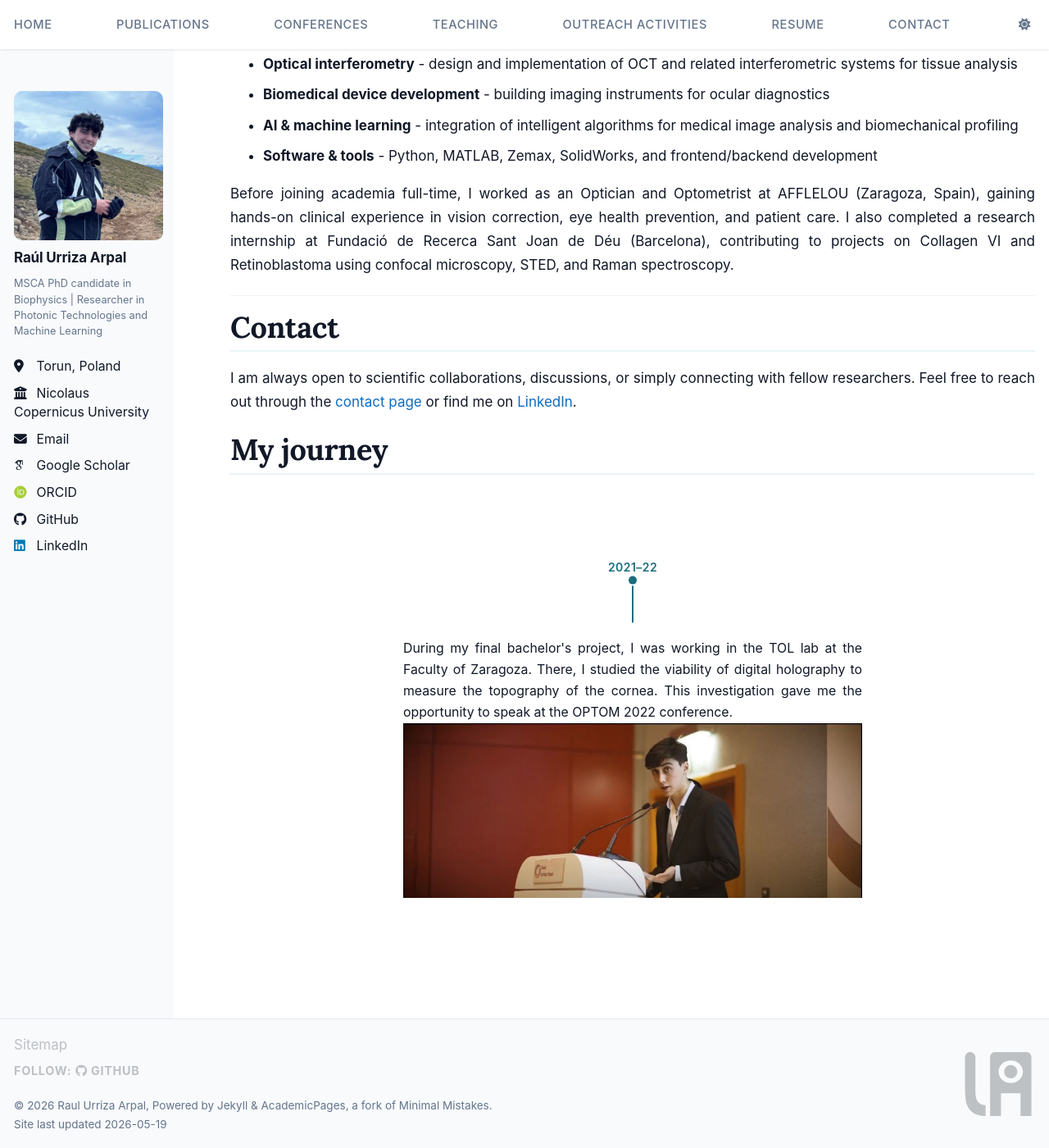
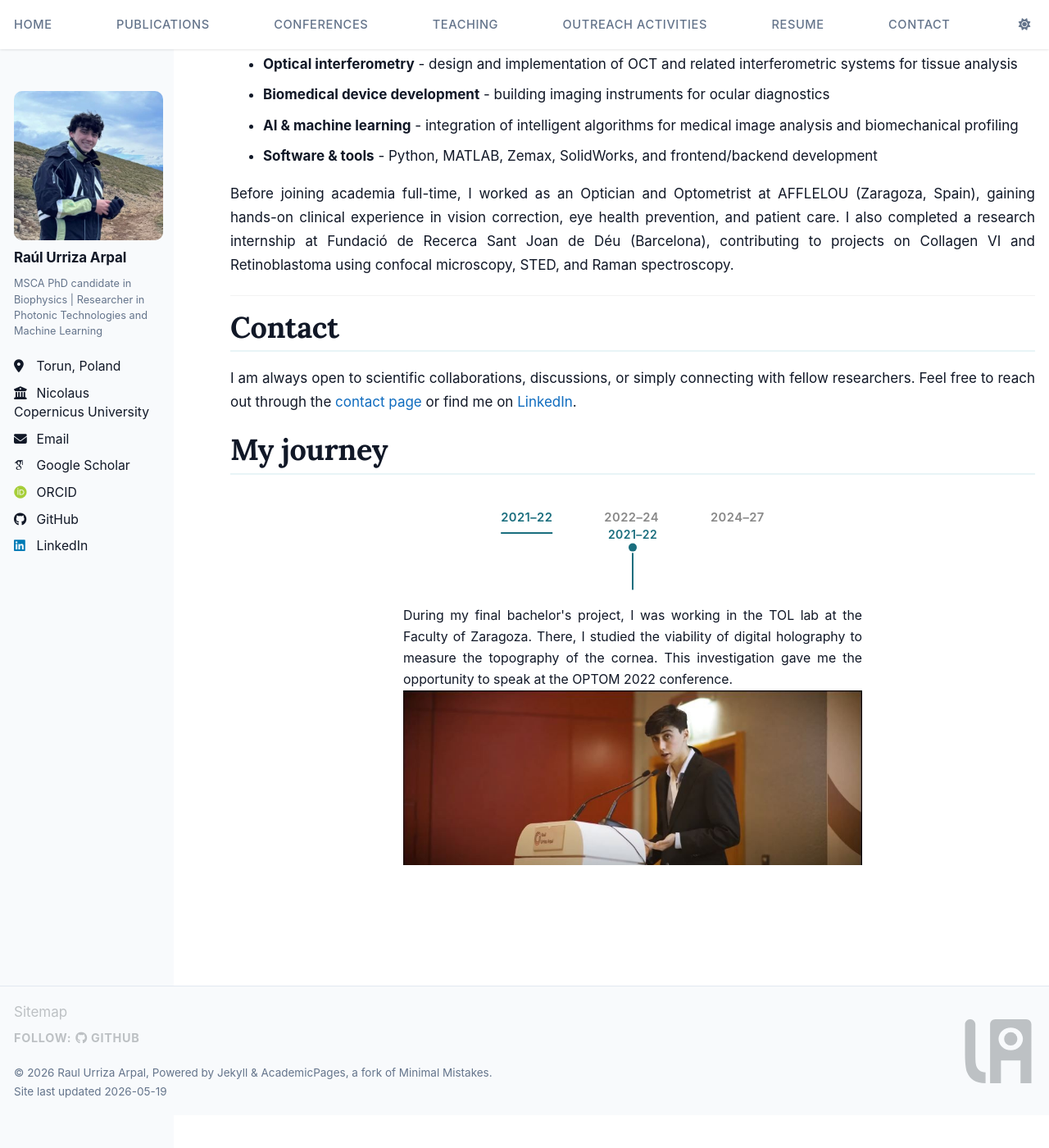
Before and after one commit to RaulUrriza/raulurriza.github.io, a Jekyll site: the page built from _pages/about.md, in a window 1280 px wide and 1400 px high, scrolled down 1807 px. Shown: the whole window at 82% size. Built offline with Jekyll 4.4.1, drawn with Linux system fonts in a browser that asks for light colours; some web fonts are replaced; a script bundle is joined from its source files by our own code; library files that are not in the unit come from our copies; after the commit the page ends 3167 px from its top, so only the background shows below that.

Commit message:
intento siguiente timeline

```diff
--- a/_pages/about.md
+++ b/_pages/about.md
@@ -56,6 +56,11 @@ I am always open to scientific collaborations, discussions, or simply connecting
 # My journey
 
 <div class="tl-wrap">
+  <nav class="tl-nav">
+    <label for="tl-0">2021–22</label>
+    <label for="tl-1">2022–24</label>
+    <label for="tl-2">2024–27</label>
+  </nav>
   <ul class="tl-wheel">
 
     <li style="--i:0;">
--- a/assets/css/style.scss
+++ b/assets/css/style.scss
@@ -767,7 +767,7 @@ a.btn--primary {
 
 .tl-wrap {
   --tl-radius:   380px;
-  --tl-arc-top:  100px;
+  --tl-arc-top:  60px;
   --tl-dur:      250ms;
   --tl-dot:      10px;
   --tl-line-h:   0px;
@@ -782,6 +782,41 @@ a.btn--primary {
   height: calc(var(--tl-arc-top) + var(--tl-radius));
   overflow: hidden;
   margin: 2rem 0 3rem;
+}
+
+/* ── Fixed navigation row (always visible) ───────────────────── */
+.tl-nav {
+  position: absolute;
+  top: 0;
+  left: 50%;
+  transform: translateX(-50%);
+  display: flex;
+  gap: 3.5rem;
+  z-index: 10;
+}
+
+.tl-nav > label {
+  cursor: pointer;
+  color: var(--tl-muted);
+  font-size: 0.82rem;
+  font-weight: 600;
+  letter-spacing: 0.03em;
+  padding: 0.25rem 0;
+  border-bottom: 2px solid transparent;
+  transition: color var(--tl-dur) ease-in-out, border-color var(--tl-dur) ease-in-out;
+  white-space: nowrap;
+}
+
+.tl-nav > label:hover {
+  color: var(--tl-active);
+}
+
+/* Highlight active nav label via :has() */
+.tl-wrap:has(#tl-0:checked) .tl-nav > label:nth-child(1),
+.tl-wrap:has(#tl-1:checked) .tl-nav > label:nth-child(2),
+.tl-wrap:has(#tl-2:checked) .tl-nav > label:nth-child(3) {
+  color: var(--tl-active);
+  border-bottom-color: var(--tl-active);
 }
 
 /* hide radio buttons visually but keep them functional */
```
